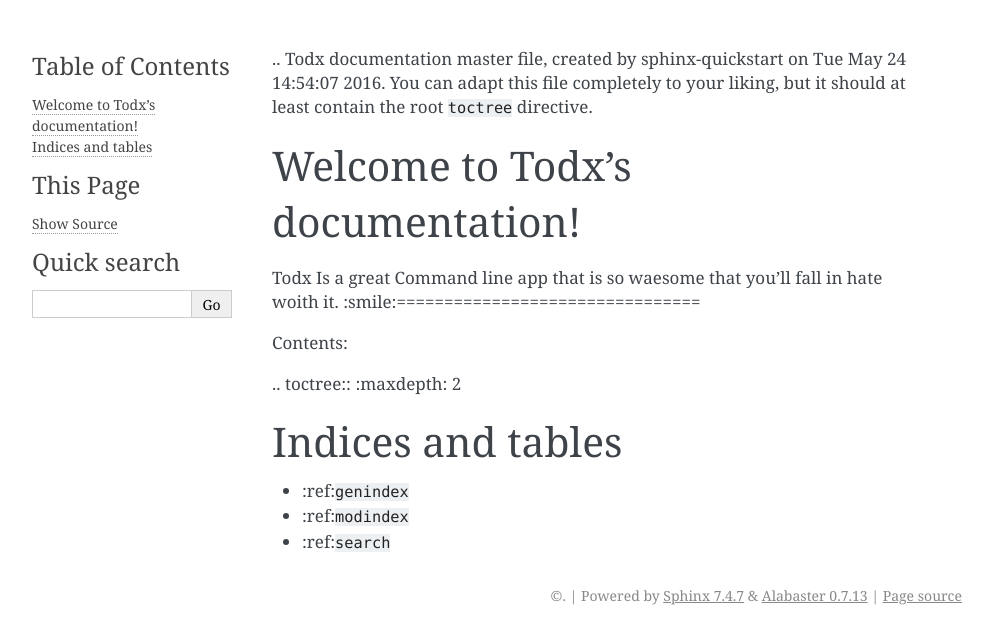
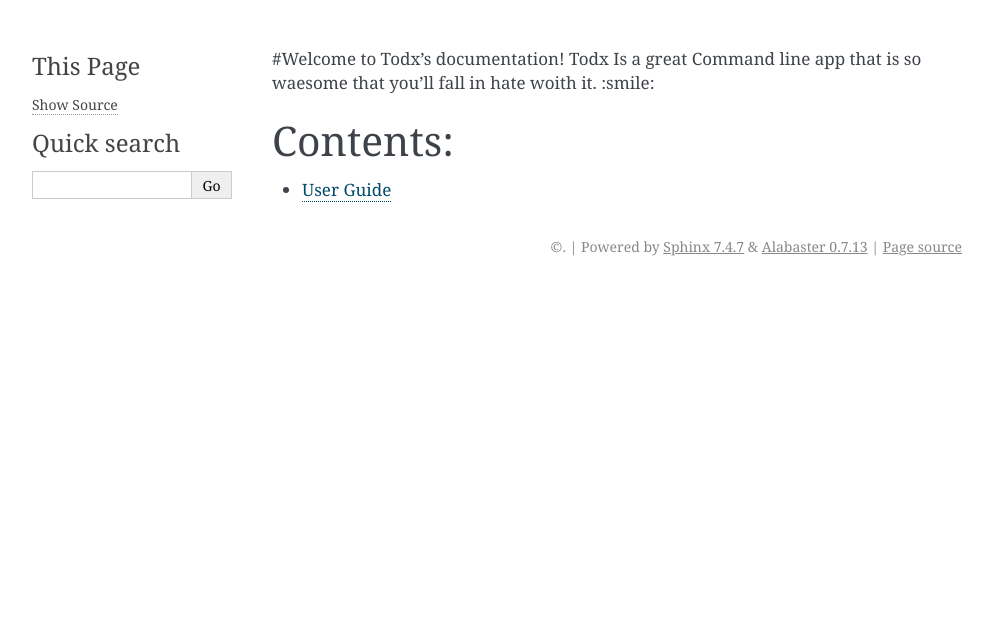
Before and after one commit to arcxon/todx, a Sphinx documentation site: the page built from docs/index.md, in a window 1280 px wide. Shown: the top 644 px of the page, without its empty margins (148-1141 px from the left). Built offline with Sphinx 7.4.7, drawn with Linux system fonts in a browser that asks for light colours.

Commit message:
Added a few files

```diff
--- a/docs/index.md
+++ b/docs/index.md
@@ -1,22 +1,5 @@
-.. Todx documentation master file, created by
-   sphinx-quickstart on Tue May 24 14:54:07 2016.
-   You can adapt this file completely to your liking, but it should at least
-   contain the root `toctree` directive.
+#Welcome to Todx's documentation!
+Todx Is a great Command line app that is so waesome that you'll fall in hate woith it. :smile:
 
-Welcome to Todx's documentation!
-======
-Todx Is a great Command line app that is so waesome that you'll fall in hate woith it. :smile:================================
-
-Contents:
-
-.. toctree::
-   :maxdepth: 2
-
-
-
-Indices and tables
-==================
-
-* :ref:`genindex`
-* :ref:`modindex`
-* :ref:`search`
+### Contents:
+- [User Guide](userguide.md)
```
Also changed, not shown: docs/userguide.md (added, +1 -0 lines).
